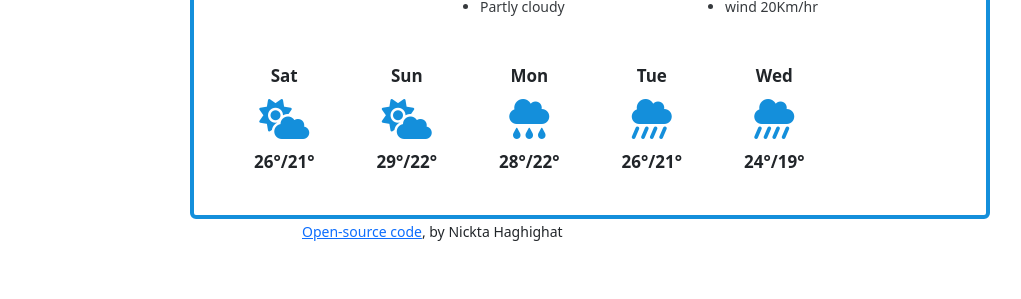
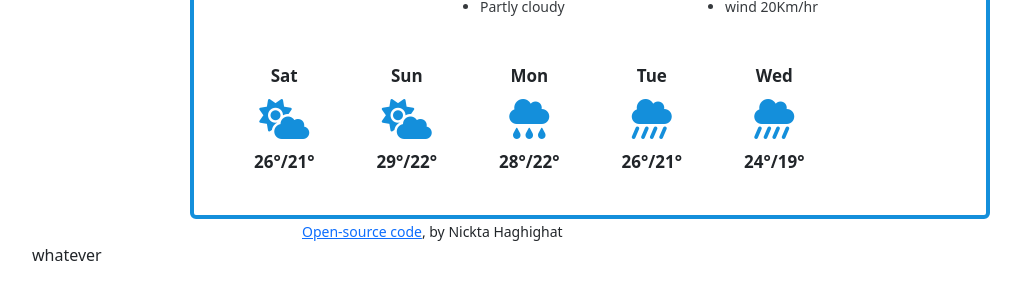
Before and after one commit to Nicksonthegreat/github-challenge, a website built with Parcel: page index.html in a window 1280 px wide. Shown: the part 405-704 px from the top of the page, without its empty margins (50-1071 px from the left). Built offline with nearby package versions, Linux system fonts and the light colour scheme; no server answers.

Commit message:
checking netlify

```diff
--- a/index.html
+++ b/index.html
@@ -131,6 +131,7 @@
       </div>
     </div>
     <small><a href="https://github.com/Nicksonthegreat/github-challenge" target="_blank">Open-source code</a>, by Nickta Haghighat</small>
+    <div> whatever</div>
     <script src="src/index.js"></script>
   </body>
 </html>
```
